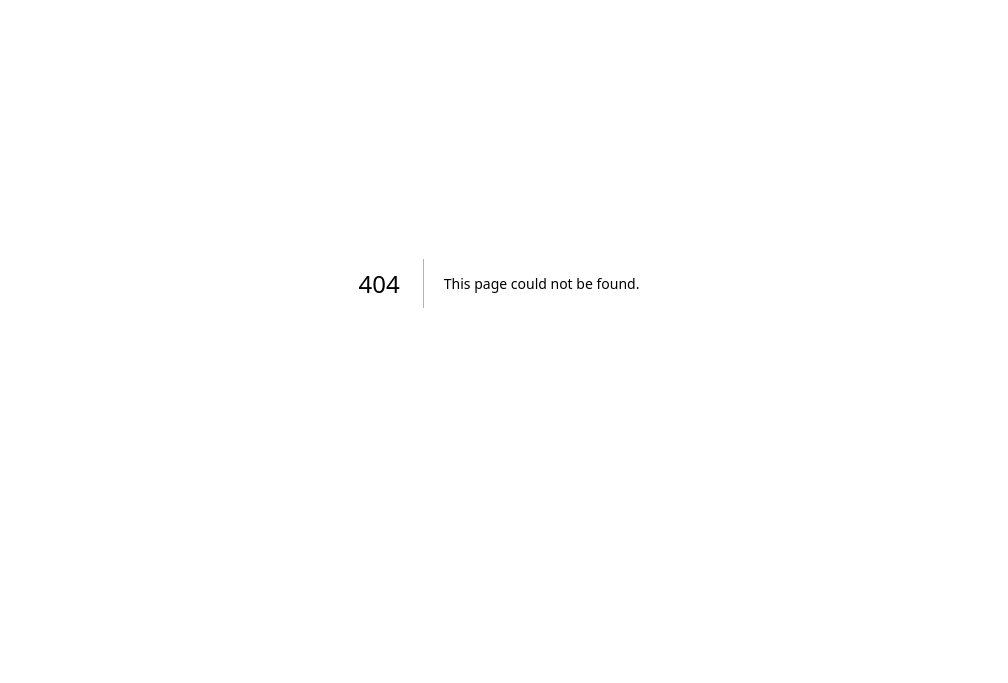
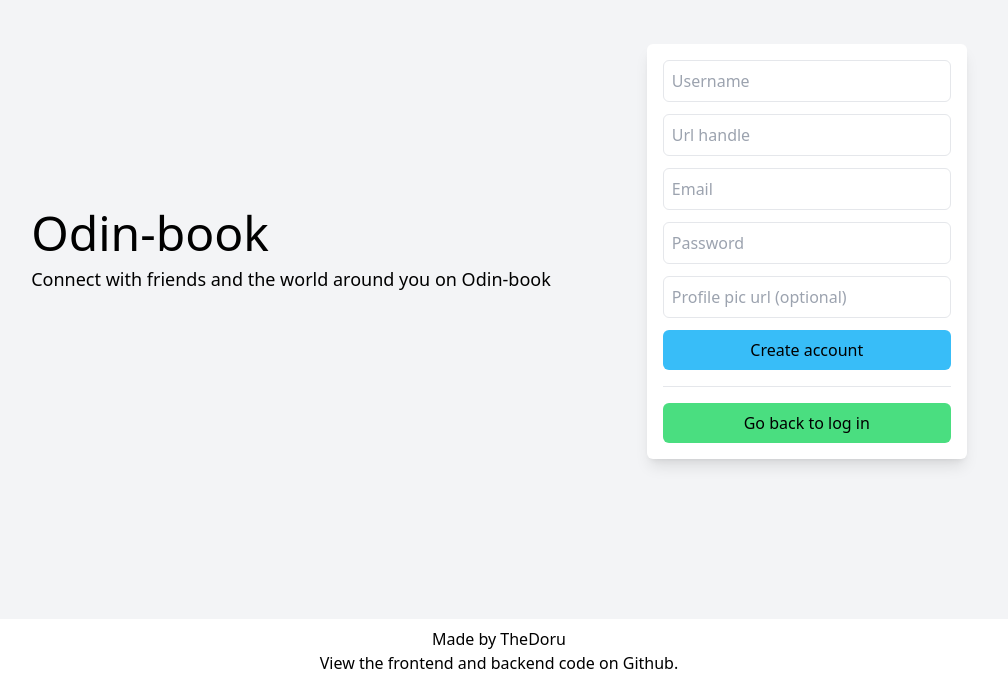
Before and after one commit to TheDoru292/odinbook-frontend, a Next.js app: page /signup in a window 1280 px wide. Before the commit this address had no page. Shown: the part 117-800 px from the top of the page, without its empty margins (141-1149 px from the left). Built offline with nearby package versions, Linux system fonts and the light colour scheme.

Commit message:
Sign up page

```diff
--- /dev/null
+++ b/pages/signup.js
@@ -0,0 +1,171 @@
+import { useState } from "react";
+import { useRouter } from "next/router";
+import Footer from "@/components/Footer";
+import Head from "next/head";
+import Link from "next/link";
+
+export default function SignUp() {
+  const [username, setUsername] = useState("");
+  const [urlHandle, setUrlHandle] = useState("");
+  const [profilePicUrl, setProfilePicUrl] = useState("");
+  const [password, setPassword] = useState("");
+  const [email, setEmail] = useState("");
+  const [error, setError] = useState(false);
+  const [errorArray, setErrorArray] = useState([]);
+  const [errorMessage, setErrorMessage] = useState("");
+
+  const router = useRouter();
+
+  async function signUp(e) {
+    e.preventDefault();
+
+    const bodyObj = {
+      email: email,
+      username: username,
+      password: password,
+      profile_picture_url: profilePicUrl,
+      url_handle: urlHandle,
+    };
+
+    const data = await fetch("http://localhost:3000/api/user/register", {
+      method: "POST",
+      headers: {
+        "Content-Type": "application/json",
+      },
+      body: JSON.stringify(bodyObj),
+    }).then((res) => res.json());
+
+    if (data.errors) {
+      setError(true);
+      setErrorArray(data.errors);
+    }
+
+    if (data.success == true) {
+      setError(false);
+      router.push("/login?message=You+can+now+login.");
+    }
+
+    if (data.success == false) {
+      setError(true);
+      setErrorMessage(data.status);
+    }
+
+    console.log(data);
+  }
+
+  return (
+    <div className="flex flex-col h-screen">
+      <Head>
+        <title>Signup - OdinBook</title>
+      </Head>
+      <main className="px-8 lg:mx-0 flex-grow bg-gray-100 flex-col flex lg:flex-row justify-center md:items-center gap-4 lg:gap-24">
+        <div>
+          <h1 className="text-center md:text-start text-5xl mb-2">Odin-book</h1>
+          <p className="text-lg">
+            Connect with friends and the world around you on Odin-book
+          </p>
+        </div>
+        <div className="bg-white p-4 rounded-md w-full md:w-80 shadow-lg">
+          {error == true ? (
+            errorArray.length != 0 ? (
+              <div>
+                {errorArray.map((item) => {
+                  return (
+                    <p
+                      key={item.param}
+                      className="text-red-400 text-center mb-2 font-bold"
+                    >
+                      {item.msg}
+                    </p>
+                  );
+                })}
+              </div>
+            ) : (
+              <p className="text-red-400 text-center mb-2 font-bold">
+                {errorMessage}
+              </p>
+            )
+          ) : (
+            <></>
+          )}
+          <form onSubmit={signUp}>
+            <div>
+              <input
+                className="w-full border rounded-md mb-3 p-2"
+                type="text"
+                name="username"
+                id="username"
+                value={username}
+                onChange={(e) => setUsername(e.target.value)}
+                placeholder="Username"
+                required={true}
+              />
+            </div>
+            <div>
+              <input
+                className="w-full border rounded-md mb-3 p-2"
+                type="text"
+                name="url_handle"
+                id="url_handle"
+                value={urlHandle}
+                onChange={(e) => setUrlHandle(e.target.value)}
+                placeholder="Url handle"
+                required={true}
+              />
+            </div>
+            <div>
+              <input
+                className="w-full border rounded-md mb-3 p-2"
+                type="email"
+                name="email"
+                id="email"
+                value={email}
+                onChange={(e) => setEmail(e.target.value)}
+                placeholder="Email"
+                required={true}
+              />
+            </div>
+            <div>
+              <input
+                className="w-full border rounded-md mb-3 p-2"
+                type="password"
+                name="password"
+                id="password"
+                value={password}
+                onChange={(e) => {
+                  setPassword(e.target.value);
+                }}
+                placeholder="Password"
+                required={true}
+              />
+            </div>
+            <div>
+              <input
+                className="w-full border rounded-md mb-3 p-2"
+                type="text"
+                name="picture_url"
+                id="picture_url"
+                value={profilePicUrl}
+                onChange={(e) => setProfilePicUrl(e.target.value)}
+                placeholder="Profile pic url (optional)"
+              />
+            </div>
+            <button
+              type="submit"
+              className="mb-4 bg-sky-400 w-full mb-2 py-2 rounded-md"
+            >
+              Create account
+            </button>
+          </form>
+          <hr />
+          <div className="flex flex-col">
+            <button className="mt-4 bg-green-400 py-2 rounded-md">
+              <Link href="/login">Go back to log in</Link>
+            </button>
+          </div>
+        </div>
+      </main>
+      <Footer />
+    </div>
+  );
+}
```
